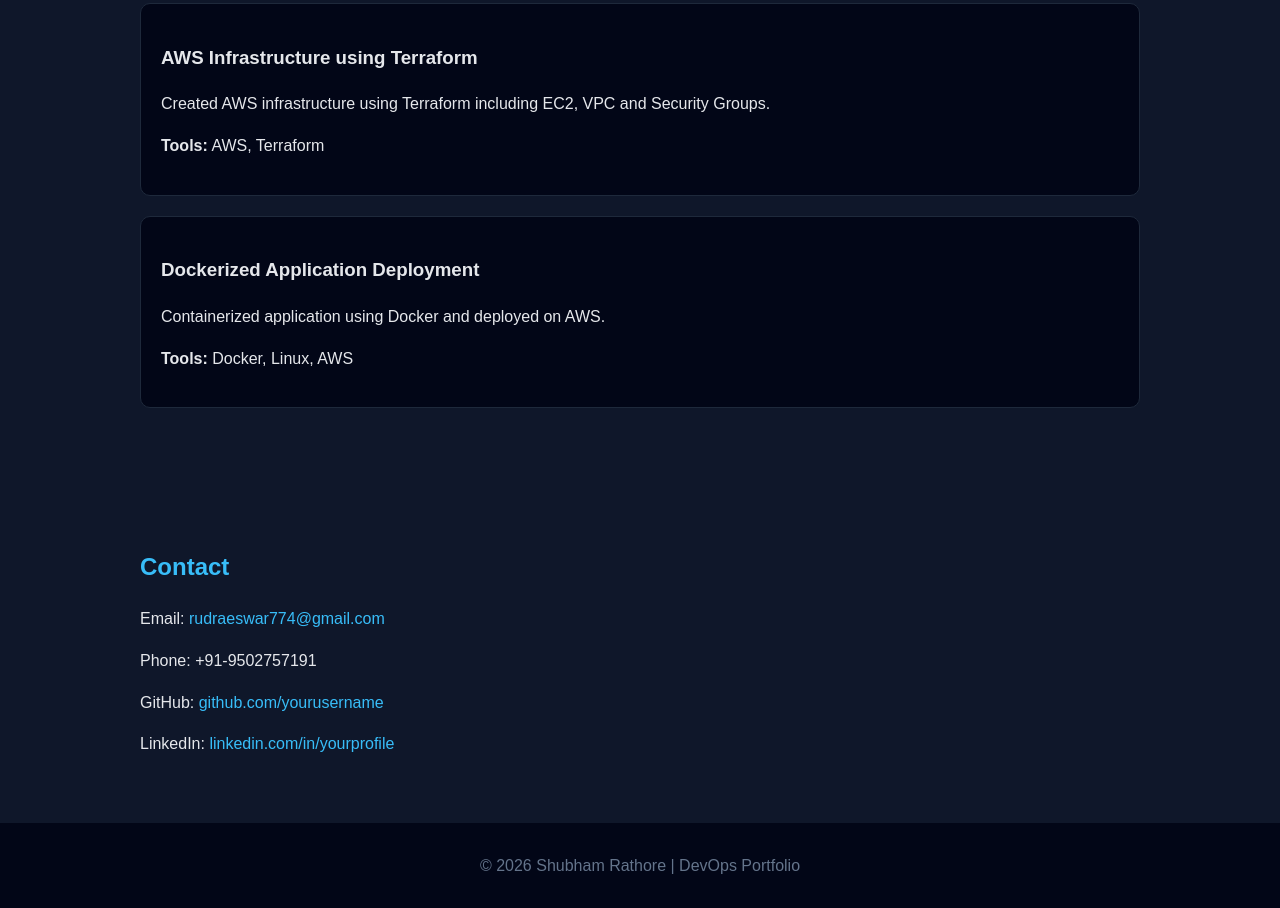
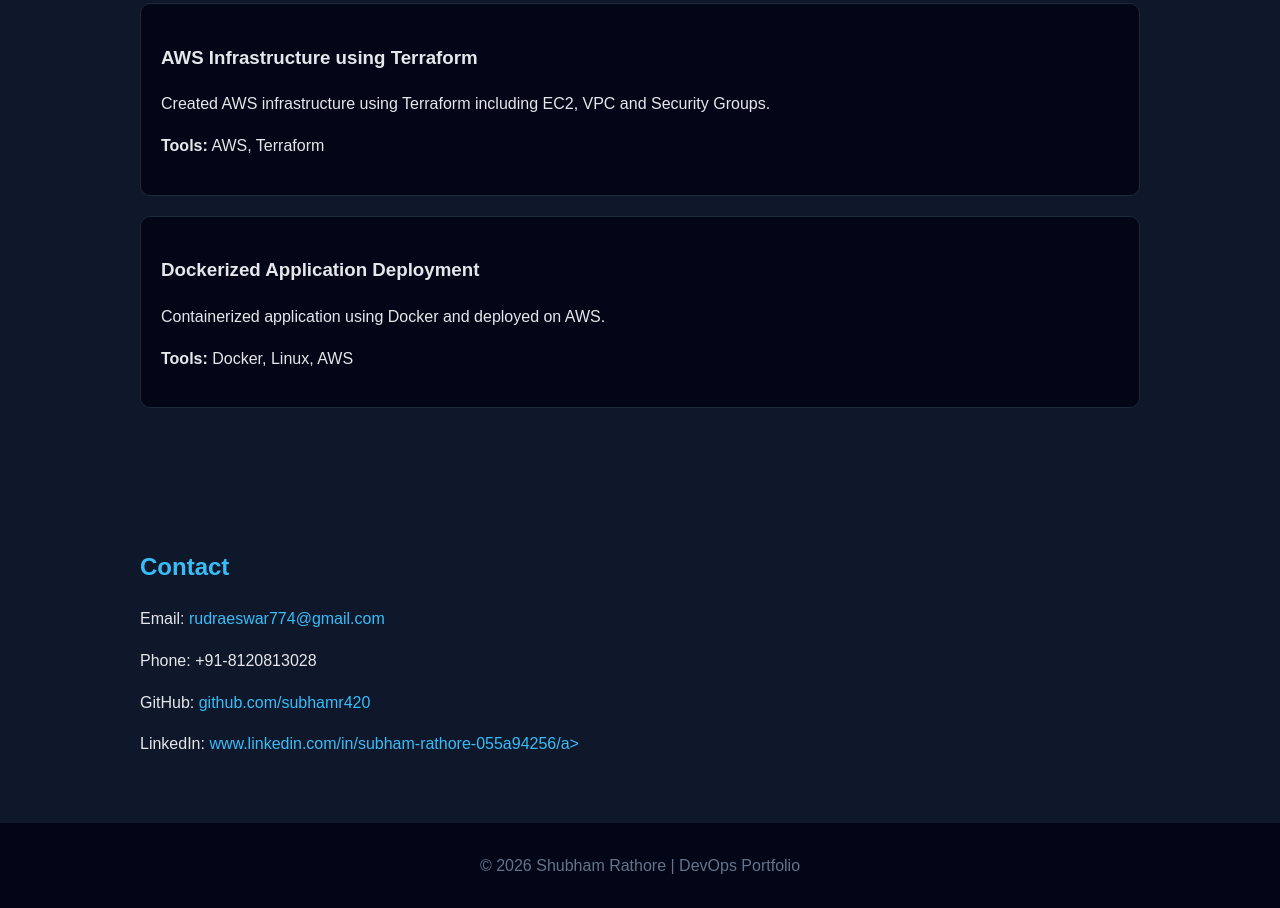
Before and after one commit to subhamr424/devops-portfolio, a plain HTML site: page index.html in a window 1280 px wide. Shown: the part 1138-2046 px from the top of the page. Drawn offline with Linux system fonts and the light colour scheme.

Commit message:
Update index.html
Update details

```diff
--- a/index.html
+++ b/index.html
@@ -126,10 +126,10 @@
 
 <section>
   <h2>Contact</h2>
-  <p>Email: <a href="mailto:rudraeswar774@gmail.com">rudraeswar774@gmail.com</a></p>
-  <p>Phone: +91-9502757191</p>
-  <p>GitHub: <a href="#">github.com/yourusername</a></p>
-  <p>LinkedIn: <a href="#">linkedin.com/in/yourprofile</a></p>
+  <p>Email: <a href="mailto:shubhamrathore8120@gmail.com">rudraeswar774@gmail.com</a></p>
+  <p>Phone: +91-8120813028</p>
+  <p>GitHub: <a href="#">github.com/subhamr420</a></p>
+  <p>LinkedIn: <a href="#">www.linkedin.com/in/subham-rathore-055a94256/a></p>
 </section>
 
 <footer>
```
